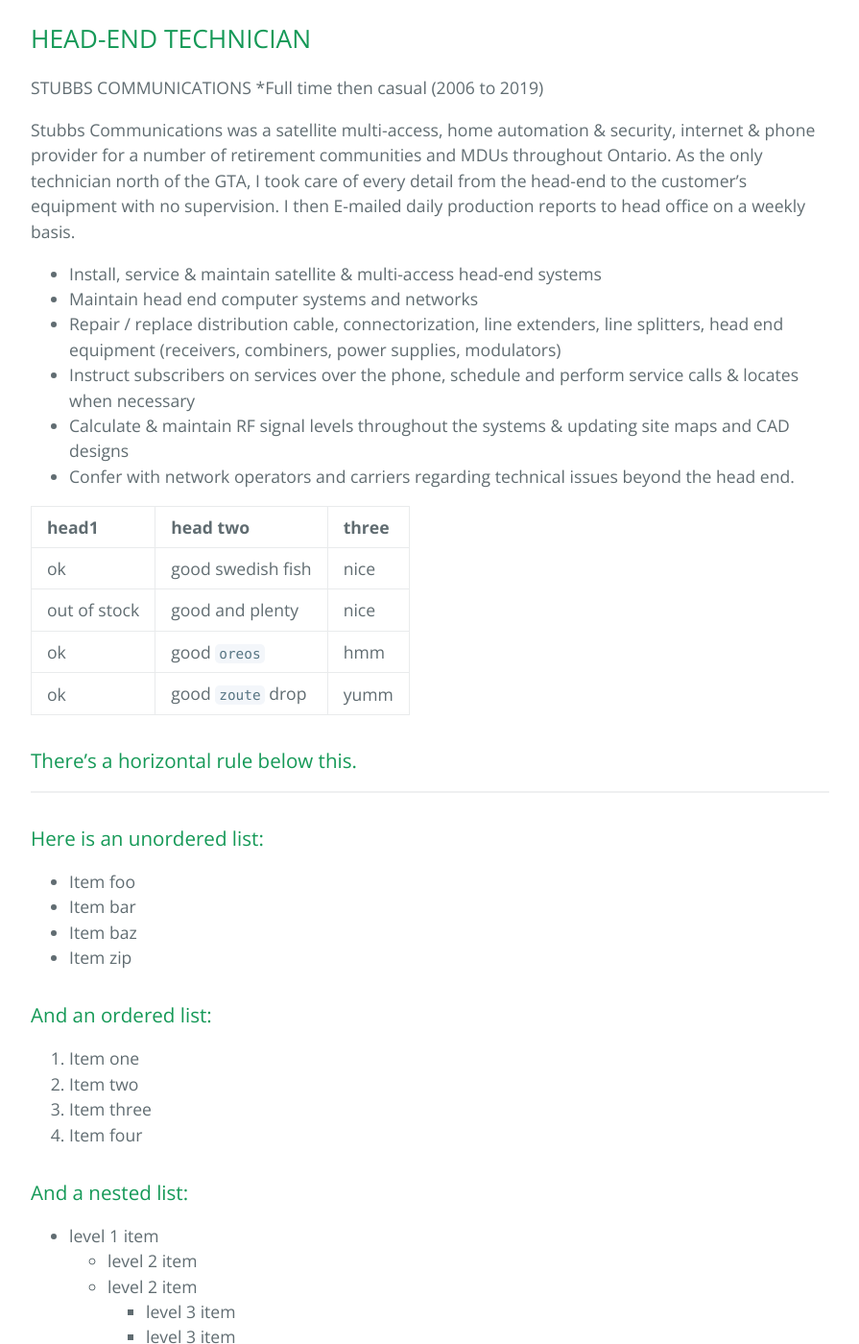
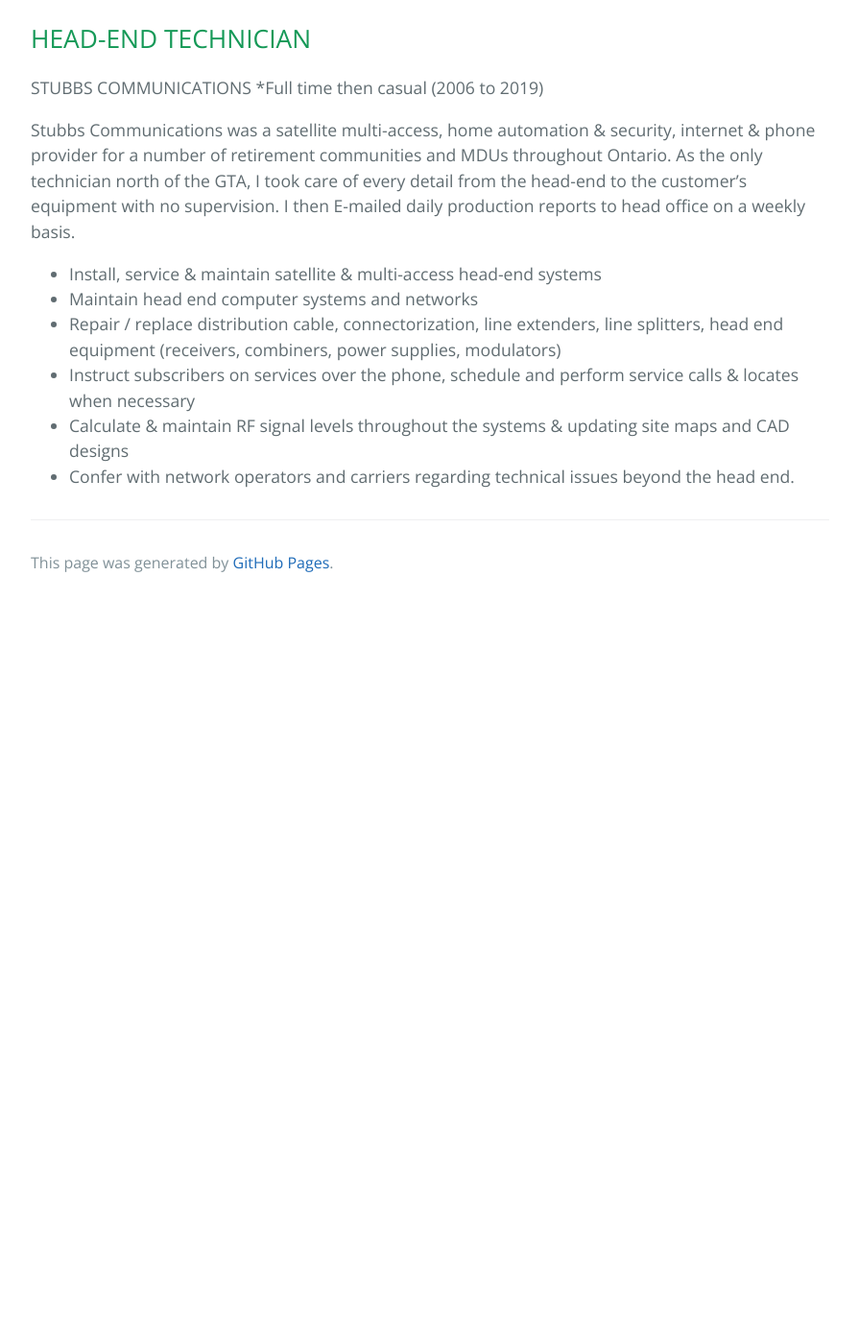
Before and after one commit to Spiralman1/spiralman1.github.io, a Jekyll site: the page built from another-page200.md, in a window 1280 px wide and 1400 px high, scrolled down 2875 px. Shown: the whole window at 96% size, without its empty margins (192-1087 px from the left). Built offline with Jekyll 4.4.1, drawn with Linux system fonts in a browser that asks for light colours; after the commit the page ends 3505 px from its top, so only the background shows below that; some of the changed text lies outside the part shown.

Commit message:
Update another-page200.md

````diff
--- a/another-page200.md
+++ b/another-page200.md
@@ -110,76 +110,3 @@ As the only technician north of the GTA, I took care of every detail from the he
 *     Instruct subscribers on services over the phone, schedule and perform service calls & locates when necessary
 *     Calculate & maintain RF signal levels throughout the systems & updating site maps and CAD designs
 *     Confer with network operators and carriers regarding technical issues beyond the head end.
-
-
-
-| head1        | head two          | three |
-|:-------------|:------------------|:------|
-| ok           | good swedish fish | nice  |
-| out of stock | good and plenty   | nice  |
-| ok           | good `oreos`      | hmm   |
-| ok           | good `zoute` drop | yumm  |
-
-### There's a horizontal rule below this.
-
-* * *
-
-### Here is an unordered list:
-
-*   Item foo
-*   Item bar
-*   Item baz
-*   Item zip
-
-### And an ordered list:
-
-1.  Item one
-1.  Item two
-1.  Item three
-1.  Item four
-
-### And a nested list:
-
-- level 1 item
-  - level 2 item
-  - level 2 item
-    - level 3 item
-    - level 3 item
-- level 1 item
-  - level 2 item
-  - level 2 item
-  - level 2 item
-- level 1 item
-  - level 2 item
-  - level 2 item
-- level 1 item
-
-### Small image
-
-![Octocat](https://github.githubassets.com/images/icons/emoji/octocat.png)
-
-### Large image
-
-![Branching](https://guides.github.com/activities/hello-world/branching.png)
-
-
-### Definition lists can be used with HTML syntax.
-
-<dl>
-<dt>Name</dt>
-<dd>Godzilla</dd>
-<dt>Born</dt>
-<dd>1952</dd>
-<dt>Birthplace</dt>
-<dd>Japan</dd>
-<dt>Color</dt>
-<dd>Green</dd>
-</dl>
-
-```
-Long, single-line code blocks should not wrap. They should horizontally scroll if they are too long. This line should be long enough to demonstrate this.
-```
-
-```
-The final element.
-```
````
